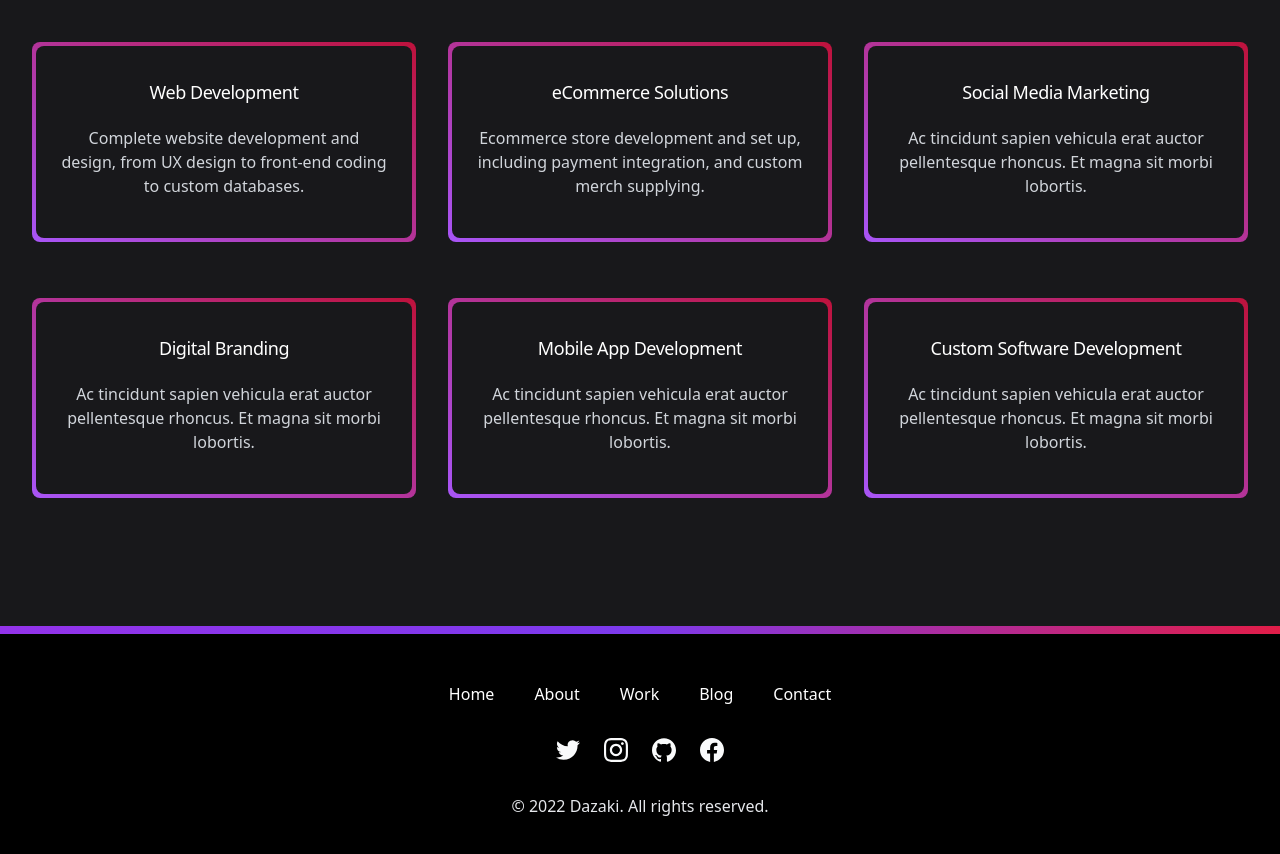
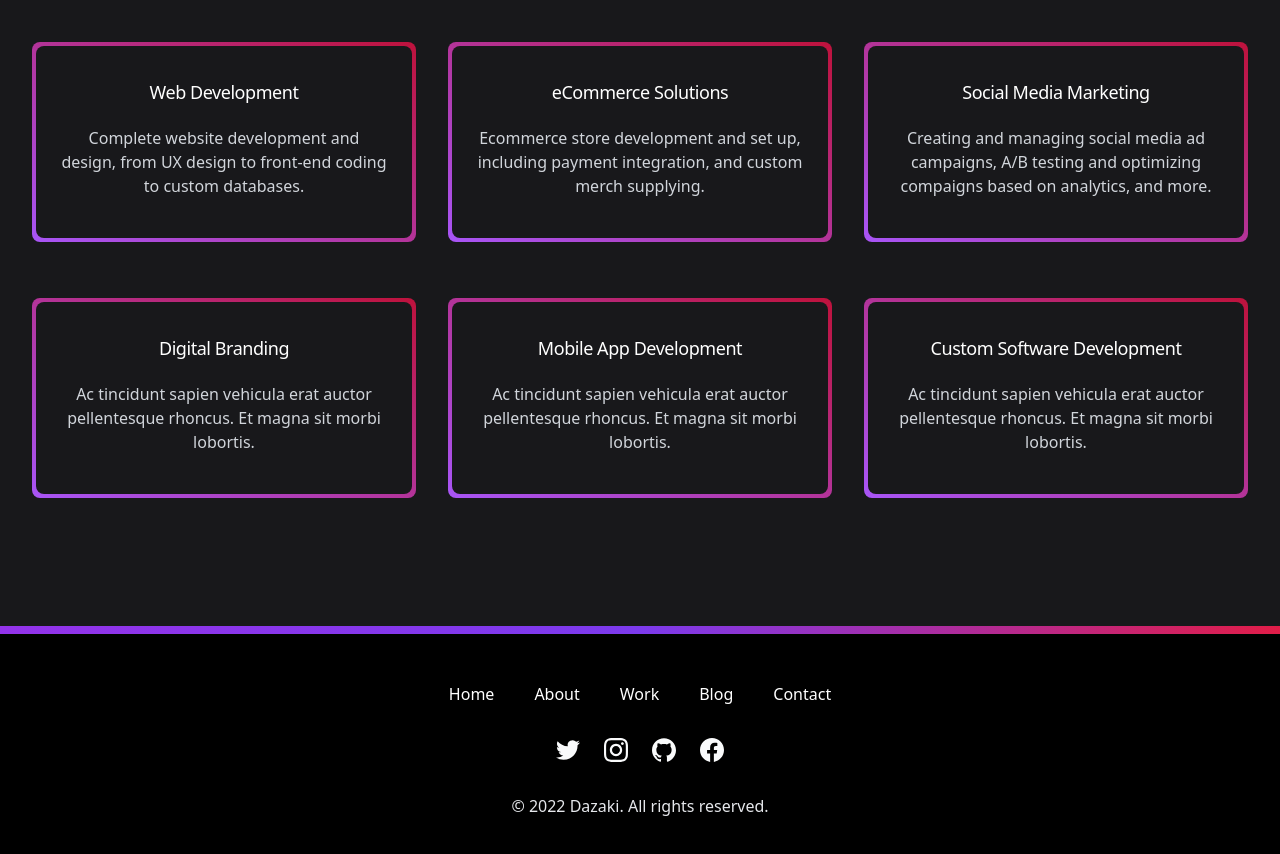
Before and after one commit to aymanoid/dazaki-web, a Next.js app: page / in a window 1280 px wide. Shown: the part 1460-2314 px from the top of the page. Built offline with nearby package versions, Linux system fonts and the light colour scheme.

Commit message:
add 3rd service description

```diff
--- a/components/home/ServicesSection.jsx
+++ b/components/home/ServicesSection.jsx
@@ -12,7 +12,7 @@ const servicesData = [
   {
     name: "Social Media Marketing",
     description:
-      "Ac tincidunt sapien vehicula erat auctor pellentesque rhoncus. Et magna sit morbi lobortis.",
+      "Creating and managing social media ad campaigns, A/B testing and optimizing compaigns based on analytics, and more.",
   },
   {
     name: "Digital Branding",
```
